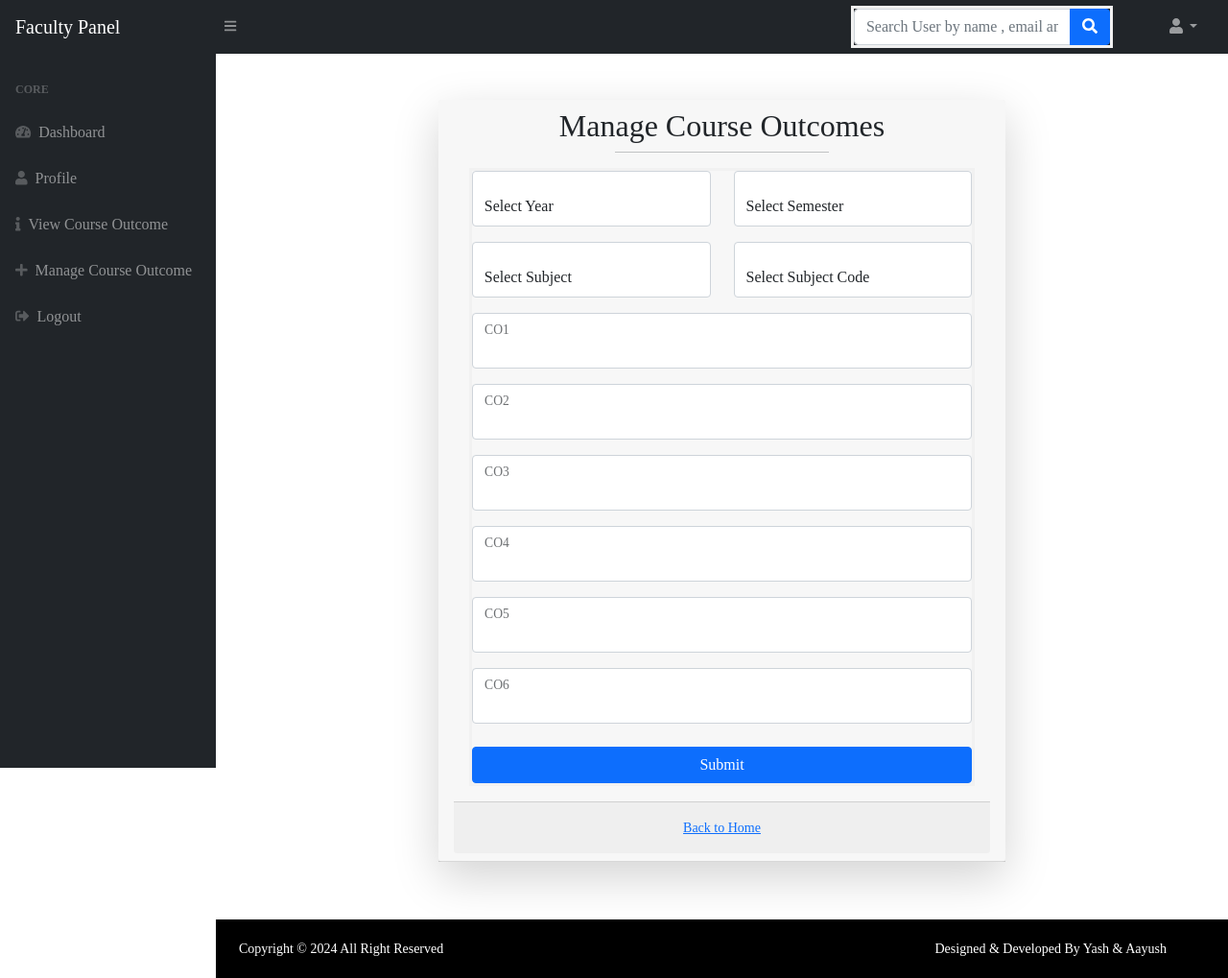
After one commit to hereisSwapnil/FeedbackSystem, a PHP site: page /FeedbackSystem/faculty/manage_course_outcome.php in a window 1280 px wide. The commit adds this page. Shown: the whole page at 96% size. Run offline with PHP 8.4, Linux system fonts and the light colour scheme; the visitor is signed in with stand-in values (Sample User, id 1); data comes from the database, SQL or seed files in the repository.

Commit message:
changes made something something

```diff
--- a/admin/dashboard.php
+++ b/admin/dashboard.php
@@ -122,7 +122,7 @@ if (strlen($_SESSION['adminid'] == 0)) {
                             ?>
 
                             <div class="col-xl-3 col-md-6">
-                                <div class="card bg-warning text-white mb-4">
+                                <div class="card bg-info text-white mb-4">
                                     <div class="card-body">New Registered Faculty
                                         <span style="font-size:22px;"> <?php echo $newfaculty; ?></span>
                                     </div>
--- a/admin/includes/sidebar.php
+++ b/admin/includes/sidebar.php
@@ -38,9 +38,9 @@
                       Add Admin
                   </a>
 
-                  <a class="nav-link" href="manage-coa.php">
-                      <div class="sb-nav-link-icon"><i class="fa fa-users" aria-hidden="true"></i></div>
-                      Manage Coa
+                  <a class="nav-link" href="view-cos.php">
+                      <div class="sb-nav-link-icon"><i class="fa fa-info" aria-hidden="true"></i></div>
+                      View Course Outcomes
                   </a>
 
                   <a class="nav-link" href="add-subject.php">
--- a/admin/manage-coa.php
+++ b/admin/view-cos.php
@@ -17,7 +17,7 @@ if (strlen($_SESSION['adminid']) == 0) {
     }
 }
 
-$year = isset($_POST['year']) ? $_POST['year'] : '1'; // Default to 1 if not selected
+$year = isset($_POST['year']) ? $_POST['year'] : '2'; // Default to 2 if not selected
 $sql = "SELECT year, subjectcode, subject, CO1, CO2, CO3, CO4, CO5, CO6 FROM courseoutcomes WHERE year = '$year'";
 $result = mysqli_query($con, $sql);
 ?>
@@ -66,7 +66,6 @@ $result = mysqli_query($con, $sql);
                                 <tr>
                                     <th>Year
                                         <select id="year" name="year" onchange="onYearChange()">
-                                            <option value="1" <?php if ($year == '1') echo 'selected'; ?>>1</option>
                                             <option value="2" <?php if ($year == '2') echo 'selected'; ?>>2</option>
                                             <option value="3" <?php if ($year == '3') echo 'selected'; ?>>3</option>
                                             <option value="4" <?php if ($year == '4') echo 'selected'; ?>>4</option>
--- a/faculty/includes/sidebar.php
+++ b/faculty/includes/sidebar.php
@@ -33,10 +33,21 @@
                       Create Feedback Form
                   </a> -->
 
+                <a class="nav-link" href="view-cos.php">
+                    <div class="sb-nav-link-icon"><i class="fas fa-info"></i></div>
+                    View Course Outcome
+                </a>
+
+                <a class="nav-link" href="manage_course_outcome.php">
+                    <div class="sb-nav-link-icon"><i class="fas fa-plus"></i></div>
+                    Manage Course Outcome
+                </a>
+
                 <a class="nav-link" href="logout.php">
                     <div class="sb-nav-link-icon"><i class="fas fa-sign-out-alt"></i></div>
-                      logout
+                    Logout
                 </a>
+
             </div>
         </div>
 
--- /dev/null
+++ b/faculty/manage_course_outcome.php
@@ -0,0 +1,224 @@
+<?php session_start();
+include_once('../includes/config.php');
+if (strlen($_SESSION['facultyid'] == 0)) {
+    header('location:logout.php');
+} else {
+    if (isset($_POST['add'])) {
+        $year = $_POST['year'];
+        $semester = $_POST['semester'];
+        $subject = $_POST['subject'];
+        $subcode = $_POST['subcode'];
+        $CO1 = $_POST['CO1'];
+        $CO2 = $_POST['CO2'];
+        $CO3 = $_POST['CO3'];
+        $CO4 = $_POST['CO4'];
+        $CO5 = $_POST['CO5'];
+        $CO6 = $_POST['CO6'];
+
+        $msg = mysqli_query($con, "
+                     INSERT INTO courseoutcomes(year, semester, subject, subjectcode, CO1, CO2, CO3, CO4, CO5, CO6)
+                     VALUES ('$year', '$semester', '$subject', '$subcode', '$CO1', '$CO2', '$CO3', '$CO4', '$CO5', '$CO6')
+                     ON DUPLICATE KEY UPDATE
+                     CO1 = '$CO1',
+                     CO2 = '$CO2',
+                     CO3 = '$CO3',
+                     CO4 = '$CO4',
+                     CO5 = '$CO5',
+                     CO6 = '$CO6'
+                 ");
+    }
+}
+?>
+<!DOCTYPE html>
+<html lang="en">
+
+<head>
+    <meta charset="utf-8" />
+    <meta http-equiv="X-UA-Compatible" content="IE=edge" />
+    <meta name="viewport" content="width=device-width, initial-scale=1, shrink-to-fit=no" />
+    <meta name="description" content="" />
+    <meta name="author" content="" />
+    <title>Add Course Outcome</title>
+    <link href="../css/styles.css" rel="stylesheet" />
+    <link href="../css/style.css" rel="stylesheet" />
+    <script src="https://cdnjs.cloudflare.com/ajax/libs/font-awesome/5.15.3/js/all.min.js" crossorigin="anonymous">
+    </script>
+    <script>
+        // Function to update semester options based on the selected year
+        function updateSemesterOptions() {
+            var yearSelect = document.getElementById('year');
+            var semesterSelect = document.getElementById('semester');
+
+            // Clear existing options
+            semesterSelect.innerHTML = '';
+
+            // Add new options based on the selected year
+            if (yearSelect.value === '2') {
+                addOption(semesterSelect, '3', '3');
+                addOption(semesterSelect, '4', '4');
+            } else if (yearSelect.value === '3') {
+                addOption(semesterSelect, '5', '5');
+                addOption(semesterSelect, '6', '6');
+            } else if (yearSelect.value === '4') {
+                addOption(semesterSelect, '7', '7');
+                addOption(semesterSelect, '8', '8');
+            }
+        }
+
+        // Helper function to add an option to a select element
+        function addOption(selectElement, value, text) {
+            var option = document.createElement('option');
+            option.value = value;
+            option.text = text;
+            selectElement.add(option);
+        }
+    </script>
+
+
+
+
+</head>
+
+<body class="sb-nav-fixed">
+    <?php include_once('includes/navbar.php'); ?>
+    <div id="layoutSidenav">
+        <?php include_once('includes/sidebar.php'); ?>
+        <div id="layoutSidenav_content">
+            <div id="layoutAuthentication">
+                <div id="layoutAuthentication_content">
+                    <main>
+                        <div class="container">
+                            <div class="row justify-content-center">
+                                <div class="col-lg-7">
+                                    <div class="card shadow-lg border-0 rounded-lg mt-5">
+                                        <div class="card-header">
+                                            <h2 align="center">Manage Course Outcomes</h2>
+                                            <hr />
+
+                                            <div class="card-body">
+                                                <form method="post" name="signup" onsubmit="return checkpass();">
+
+                                                    <div class="row mb-3">
+                                                        <div class="col-md-6">
+                                                            <div class="form-floating mb-3 mb-md-0">
+                                                                <select class="form-control" id="year" name="year" onchange="updateSemesterOptions()" required>
+                                                                    <option value="" selected disabled>Select Year</option>
+                                                                    <option value="2">2</option>
+                                                                    <option value="3">3</option>
+                                                                    <option value="4">4</option>
+                                                                </select>
+                                                            </div>
+                                                        </div>
+
+                                                        <div class="col-md-6">
+                                                            <div class="form-floating">
+                                                                <select class="form-control" id="semester" name="semester" required>
+                                                                    <option value="" selected disabled>Select Semester</option>
+                                                                </select>
+                                                            </div>
+                                                        </div>
+                                                    </div>
+
+                                                    <div class="row mb-3">
+                                                        <div class="col-md-6">
+                                                            <div class="form-floating mb-3 mb-md-0">
+                                                                <select class="form-control" id="subject" name="subject" required>
+                                                                    <option value="" selected disabled>Select Subject</option>
+                                                                    <?php
+                                                                    $facultyId = $_SESSION['facultyid'];
+                                                                    $sql = "SELECT subjectalloted.year, subjectalloted.semester, subjectalloted.section, subjectalloted.suballoted, subjects.subject FROM `subjectalloted` INNER JOIN subjects ON subjectalloted.suballoted=subjects.subjectcode INNER JOIN faculty ON faculty.email=subjectalloted.facultyemail WHERE faculty.id=$facultyId";
+                                                                    $result = mysqli_query($con, $sql);
+
+                                                                    if ($result) {
+                                                                        while ($row = mysqli_fetch_array($result)) {
+                                                                    ?>
+                                                                            <option value="<?php echo $row['subject']; ?>"><?php echo $row['subject']; ?></option>
+                                                                    <?php
+                                                                        }
+                                                                    }
+
+                                                                    ?>
+                                                                </select>
+                                                            </div>
+                                                        </div>
+
+
+                                                        <div class="col-md-6">
+                                                            <div class="form-floating">
+                                                                <select class="form-control" id="subcode" name="subcode" required>
+                                                                    <option value="" selected disabled>Select Subject Code</option>
+                                                                    <?php
+                                                                    $facultyId = $_SESSION['facultyid'];
+                                                                    $sql = "SELECT subjectalloted.year, subjectalloted.semester, subjectalloted.section, subjectalloted.suballoted, subjects.subject FROM `subjectalloted` INNER JOIN subjects ON subjectalloted.suballoted=subjects.subjectcode INNER JOIN faculty ON faculty.email=subjectalloted.facultyemail WHERE faculty.id=$facultyId";
+                                                                    $result = mysqli_query($con, $sql);
+
+                                                                    if ($result) {
+                                                                        while ($row = mysqli_fetch_array($result)) {
+                                                                    ?>
+                                                                            <option value="<?php echo $row['suballoted']; ?>"><?php echo $row['suballoted'] . ' - ' . $row['subject']; ?></option>
+                                                                    <?php
+                                                                        }
+                                                                    }
+
+                                                                    ?>
+                                                                </select>
+                                                            </div>
+                                                        </div>
+
+
+                                                    </div>
+
+                                                    <div class="form-floating mb-3">
+                                                        <input class="form-control" id="CO1" name="CO1" type="text" required>
+                                                        <label for="inputCO1">CO1</label>
+                                                    </div>
+
+                                                    <div class="form-floating mb-3">
+                                                        <input class="form-control" id="CO2" name="CO2" type="text" required>
+                                                        <label for="inputCO1">CO2</label>
+                                                    </div>
+
+                                                    <div class="form-floating mb-3">
+                                                        <input class="form-control" id="CO3" name="CO3" type="text" required>
+                                                        <label for="inputCO1">CO3</label>
+                                                    </div>
+
+                                                    <div class="form-floating mb-3">
+                                                        <input class="form-control" id="CO4" name="CO4" type="text" required>
+                                                        <label for="inputCO1">CO4</label>
+                                                    </div>
+
+                                                    <div class="form-floating mb-3">
+                                                        <input class="form-control" id="CO5" name="CO5" type="text" required>
+                                                        <label for="inputCO1">CO5</label>
+                                                    </div>
+
+                                                    <div class="form-floating mb-3">
+                                                        <input class="form-control" id="CO6" name="CO6" type="text" required>
+                                                        <label for="inputCO1">CO6</label>
+                                                    </div>
+
+                                                    <div class="mt-4 mb-0">
+                                                        <div class="d-grid"><button type="submit" class="btn btn-primary btn-block" name="add">Submit</button></div>
+                                                    </div>
+                                                </form>
+                                            </div>
+                                            <div class="card-footer text-center py-3">
+                                                <div class="small"><a href="dashboard.php">Back to Home</a></div>
+                                            </div>
+                                        </div>
+                                    </div>
+                                </div>
+                            </div>
+                        </div>
+                    </main>
+                </div>
+                <?php include_once('../includes/footer.php'); ?>
+            </div>
+            <script src="https://cdn.jsdelivr.net/npm/bootstrap@5.1.0/dist/js/bootstrap.bundle.min.js" crossorigin="anonymous"></script>
+            <script src="../js/scripts.js"></script>
+        </div>
+    </div>
+</body>
+
+</html>
```
Also changed, not shown: faculty/profile.php (+24 -30 lines), faculty/subjectalloted.php (+27 -32 lines), faculty/view-cos.php (added, +111 -0 lines). Lines whose indentation alone changed are shown as unchanged.
